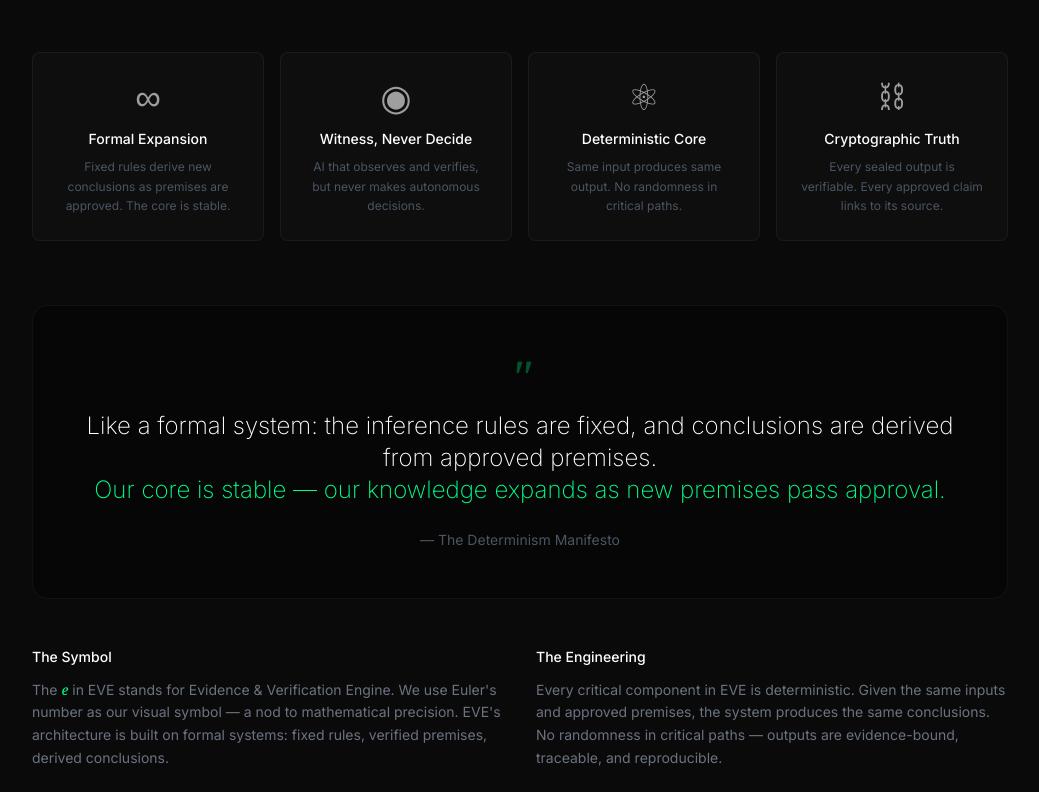
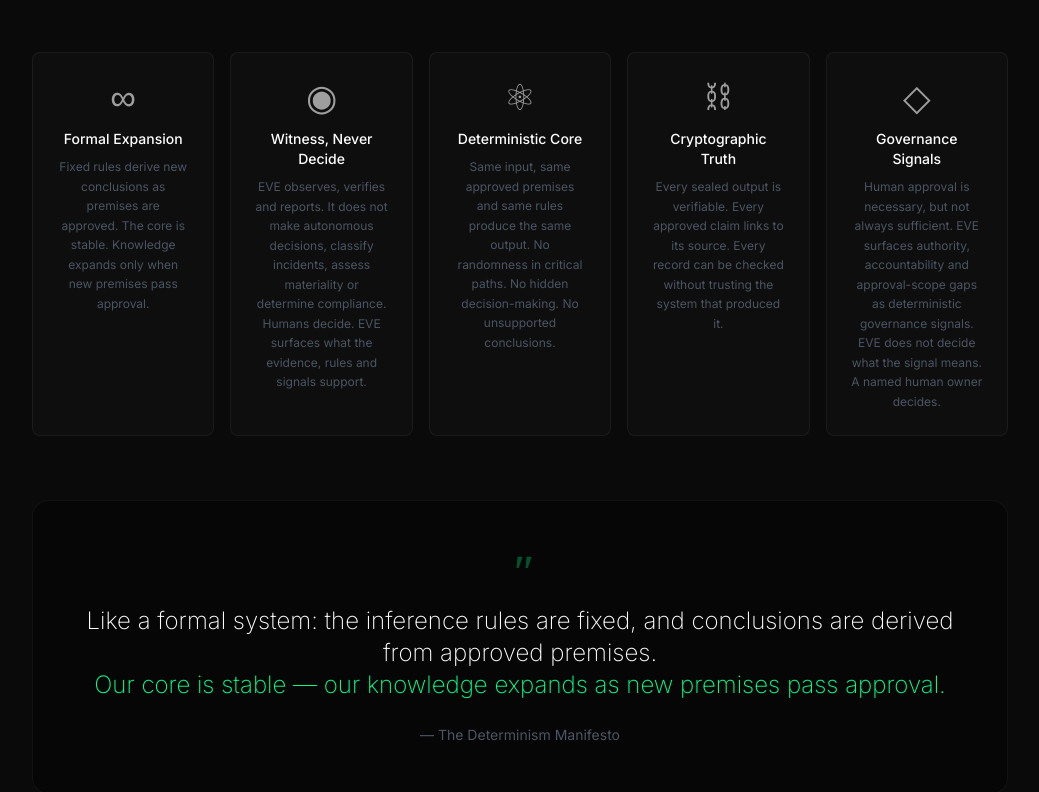
Before and after one commit to elekto-energy/eveverified, a Next.js app: page / in a window 1280 px wide. Shown: the part 3488-4280 px from the top of the page, without its empty margins (120-1159 px from the left). Built offline with nearby package versions, Linux system fonts and the light colour scheme.

Commit message:
feat(philosophy): add Governance Signals principle, expand principle descriptions, update footer tagline

```diff
--- a/components/Footer/index.tsx
+++ b/components/Footer/index.tsx
@@ -24,8 +24,7 @@ export default function Footer() {
               </span>
             </div>
             <p className="text-gray-600 text-sm leading-relaxed max-w-sm">
-              Deterministic AI platform bound to approved knowledge.
-              Evidence & Verification Engine for trusted AI.
+              Deterministic verification platform for approved knowledge, governance signals and evidence-bound workflows.
             </p>
             <div className="mt-4 text-gray-700 text-xs">
               {company.name} · org.nr {company.orgNr}
--- a/components/Philosophy/index.tsx
+++ b/components/Philosophy/index.tsx
@@ -21,7 +21,7 @@ export default function Philosophy() {
       </motion.div>
 
       {/* Principles Grid */}
-      <div className="grid grid-cols-2 md:grid-cols-4 gap-4">
+      <div className="grid grid-cols-2 md:grid-cols-3 lg:grid-cols-5 gap-4">
         {principles.map((principle, i) => (
           <motion.div
             key={i}
@@ -81,16 +81,19 @@ export default function Philosophy() {
           <h4 className="text-white font-medium mb-3">The Symbol</h4>
           <p className="leading-relaxed">
             The <span className="text-eve-green italic" style={{ fontFamily: 'Georgia, serif' }}>e</span> in EVE stands for Evidence & Verification Engine.
-            We use Euler's number as our visual symbol — a nod to mathematical precision.
-            EVE's architecture is built on formal systems: fixed rules, verified premises, derived conclusions.
+            We use Euler’s number as a visual symbol — a nod to mathematical precision, formal systems and reproducible reasoning.
+            EVE’s architecture is built on fixed rules, verified premises and derived conclusions.
           </p>
         </div>
         <div>
           <h4 className="text-white font-medium mb-3">The Engineering</h4>
           <p className="leading-relaxed">
-            Every critical component in EVE is deterministic.
-            Given the same inputs and approved premises, the system produces the same conclusions.
-            No randomness in critical paths — outputs are evidence-bound, traceable, and reproducible.
+            Every critical component in EVE is designed around deterministic execution.
+            Given the same inputs, approved premises and rule versions, the system should produce the same result.
+            Outputs are evidence-bound, traceable and reproducible.
+            When evidence is missing, EVE returns NO_ANSWER.
+            When authority, accountability or approval scope cannot be confirmed, EVE surfaces the signal.
+            EVE verifies. Humans decide.
           </p>
         </div>
       </motion.div>
--- a/data/products.ts
+++ b/data/products.ts
@@ -78,23 +78,28 @@ export const principles = [
   {
     symbol: '∞',
     title: 'Formal Expansion',
-    description: 'Fixed rules derive new conclusions as premises are approved. The core is stable.'
+    description: 'Fixed rules derive new conclusions as premises are approved. The core is stable. Knowledge expands only when new premises pass approval.'
   },
   {
     symbol: '◉',
     title: 'Witness, Never Decide',
-    description: 'AI that observes and verifies, but never makes autonomous decisions.'
+    description: 'EVE observes, verifies and reports. It does not make autonomous decisions, classify incidents, assess materiality or determine compliance. Humans decide. EVE surfaces what the evidence, rules and signals support.'
   },
   {
     symbol: '⚛',
     title: 'Deterministic Core',
-    description: 'Same input produces same output. No randomness in critical paths.'
+    description: 'Same input, same approved premises and same rules produce the same output. No randomness in critical paths. No hidden decision-making. No unsupported conclusions.'
   },
   {
     symbol: '⛓',
     title: 'Cryptographic Truth',
-    description: 'Every sealed output is verifiable. Every approved claim links to its source.'
-  }
+    description: 'Every sealed output is verifiable. Every approved claim links to its source. Every record can be checked without trusting the system that produced it.'
+  },
+  {
+    symbol: '◇',
+    title: 'Governance Signals',
+    description: 'Human approval is necessary, but not always sufficient. EVE surfaces authority, accountability and approval-scope gaps as deterministic governance signals. EVE does not decide what the signal means. A named human owner decides.'
+  },
 ]
 
 // Company info
```
